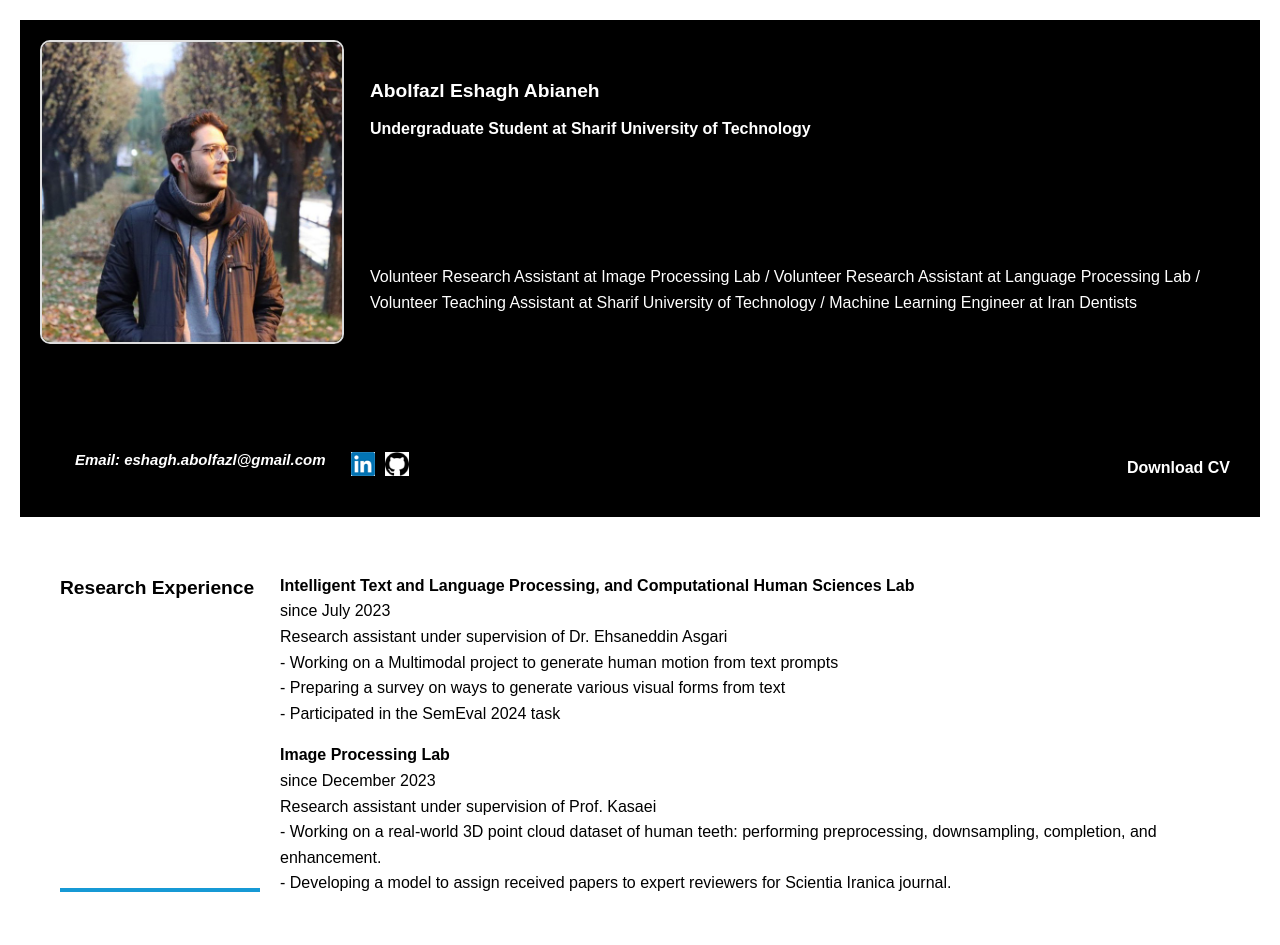
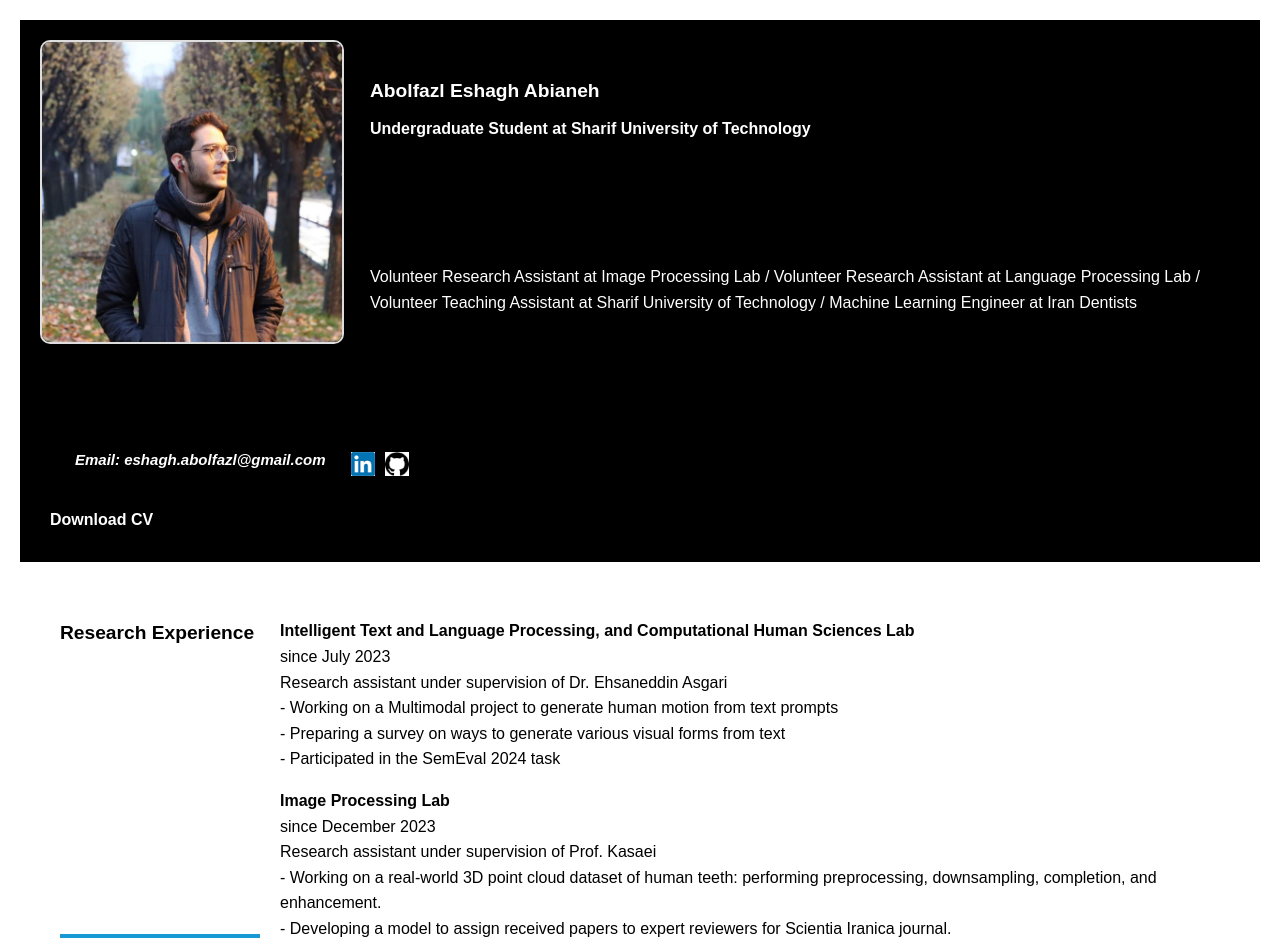
Before and after one commit to abolism/abolism.github.io, a plain HTML site: page index.html in a window 1280 px wide. Shown: the top 945 px of the page. Drawn offline with Linux system fonts and the light colour scheme.

Commit message:
Update index.html added phone view to dowload cv option

```diff
--- a/index.html
+++ b/index.html
@@ -120,6 +120,14 @@
             }
             .section-content {
                 flex: 1;
+            }
+            .social-links {
+                flex-direction: column;
+                align-items: flex-start;
+            }
+
+            .right-links {
+                margin-top: 10px;
             }
         }
     </style>
```
